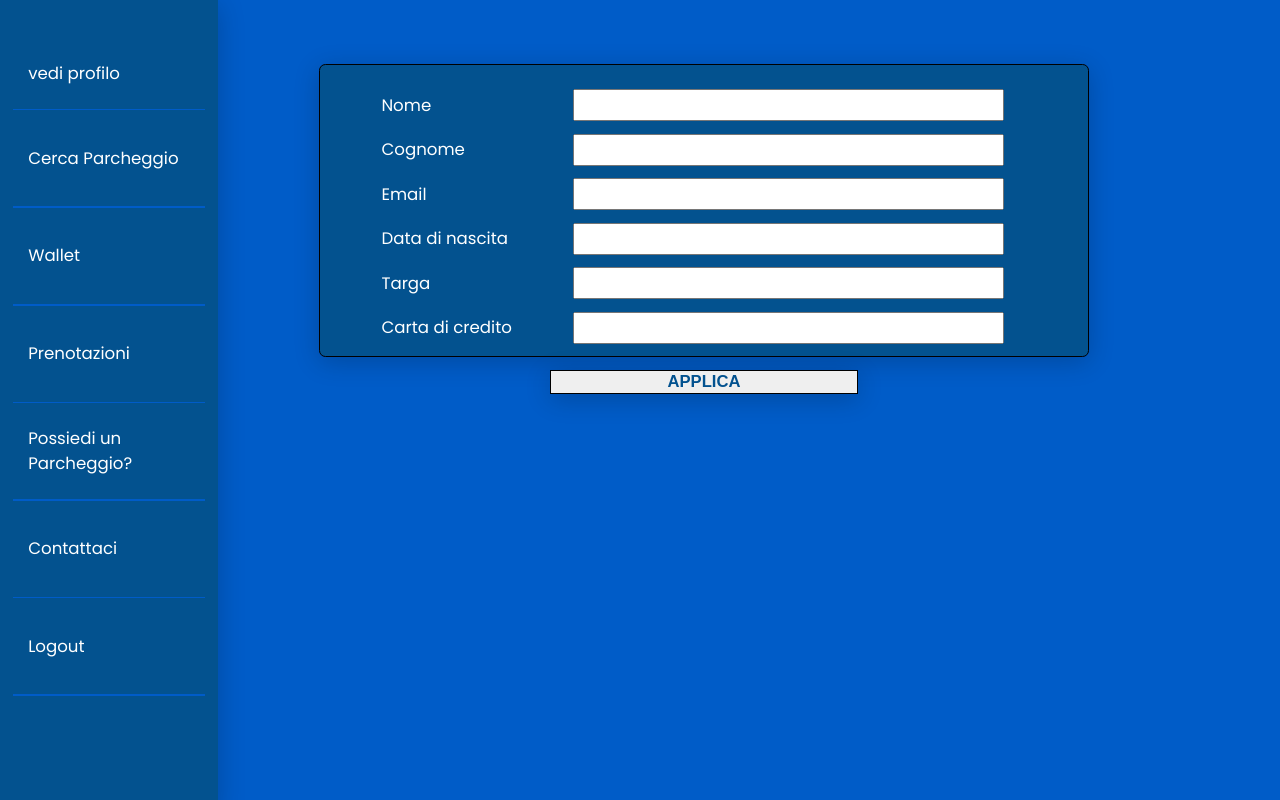
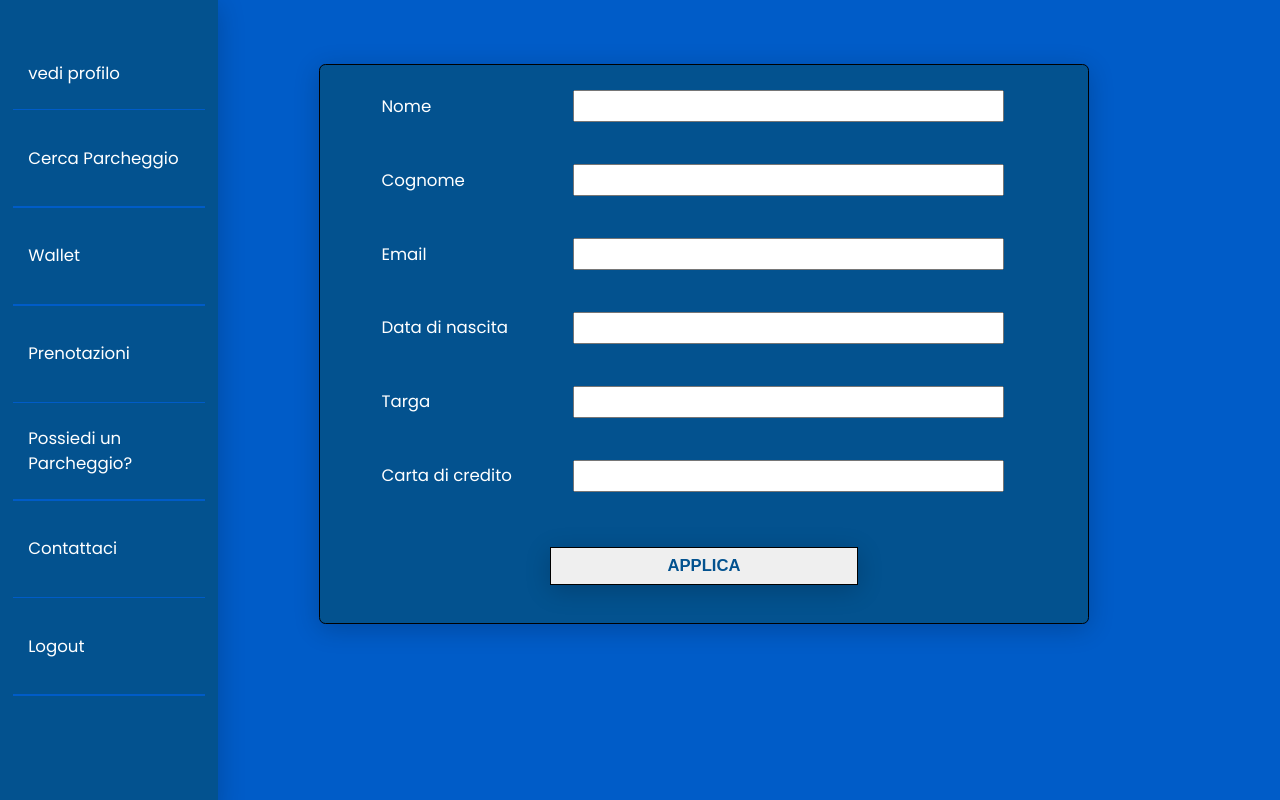
Before and after one commit to LuCazzola/IS2021-G20, a website: page UI/profile.html in a window 1280 px wide. Drawn offline with Linux system fonts and the light colour scheme; no server answers.

Commit message:
Ritocco stile

```diff
--- a/UI/profile.html
+++ b/UI/profile.html
@@ -27,8 +27,8 @@
             <hr>
         </div>
 
-        <div id=card-container>
-            <div class='card'>
+        <div id=card-container style='height: 70%;'>
+            <div class='card' style="height: 100%;">
                 <div class="campo">
                     <text>Nome</text>
                     <input type="text" id="nome"></input>
```
